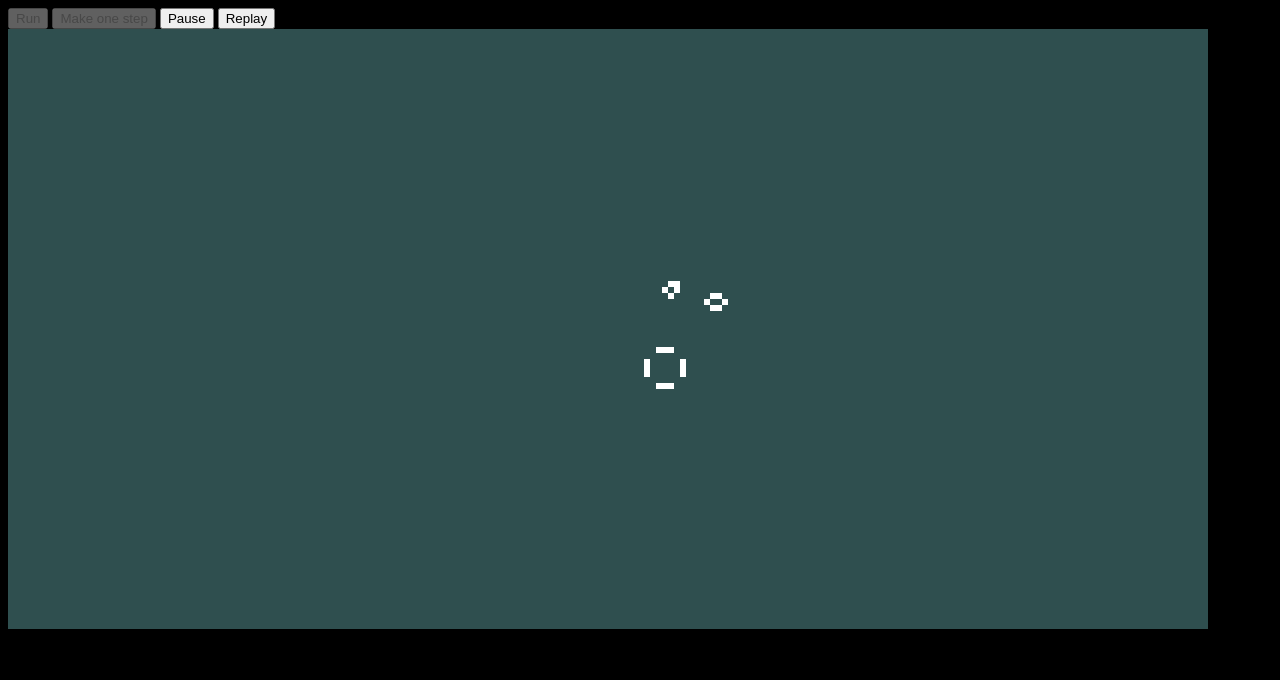
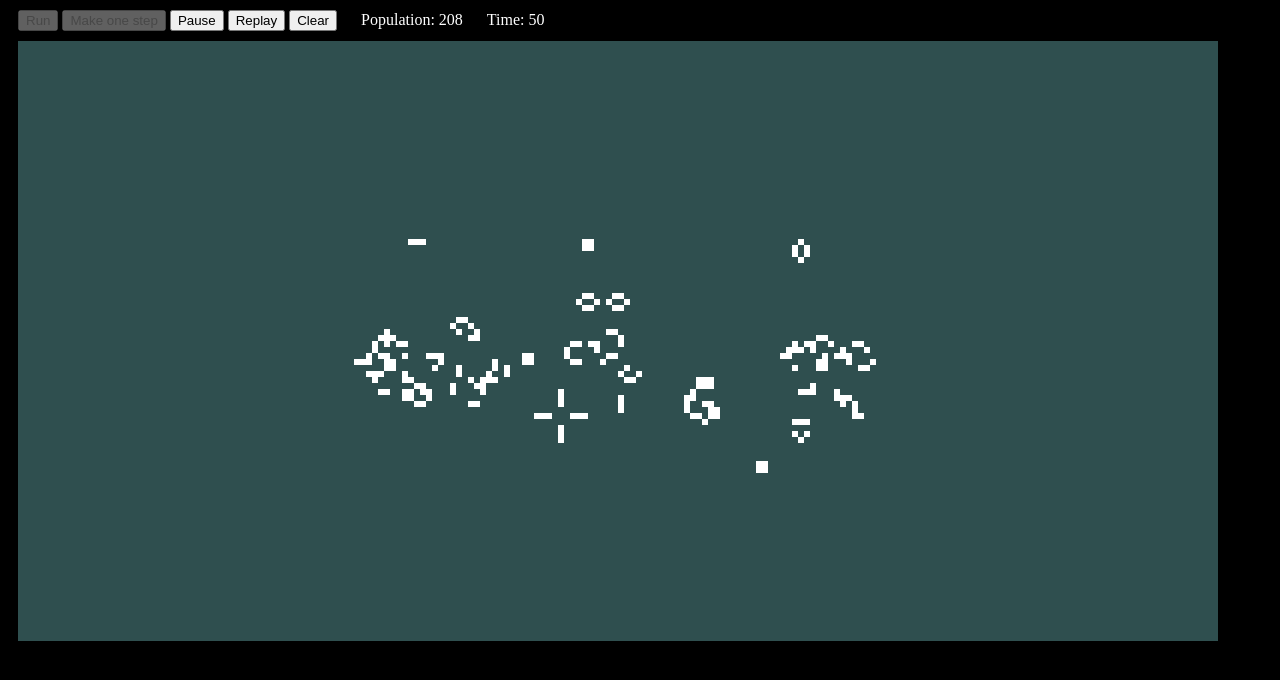
Before and after one commit to Applemoon/game-of-life, a plain HTML site: page index.html in a window 1280 px wide. Drawn offline with Linux system fonts and the light colour scheme.

Commit message:
population, iterations, clear field

```diff
--- a/Game.js
+++ b/Game.js
@@ -7,7 +7,7 @@ field = [];
 updatingArray = [];
 fps = 10;
 isPaused = false;
-initialEmptyPart = 0.4;
+initialEmptyPart = 0.3;
 initialDensity = 0.1;
 cellColor = "white";
 emptyCellColor = "darkslategray";
@@ -27,6 +27,13 @@ pauseBtn = document.getElementById("pause");
 runBtn = document.getElementById("run");
 updateBtns();
 
+population = 0;
+populationLabel = document.getElementById("population");
+
+iterationLabel = document.getElementById("iteration");
+iteration = 0;
+
+
 function start() {
 	field = [];
 	isPaused = false;
@@ -38,14 +45,20 @@ function start() {
 				column > columns * initialEmptyPart &&
 				column < columns * (1 - initialEmptyPart)) {
   				field[row][column] = Math.random() > initialDensity ? 0 : 1;
+  				if (field[row][column] == 1) {
+  					population += 1;
+  				}
   			} else {
   				field[row][column] = 0;
   			}
   			renderCell(row, column);
-			}
+		}
 	}
 
 	timer = setInterval(makeOneStep.bind(this), 1000 / fps);
+
+	iteration = 0;
+	updateIteration();
 };
 
 function renderCell(row, column) {
@@ -88,10 +101,12 @@ function updateCell(row, column) {
 	if (field[row][column] == 0) {
 		if (neibCount == 3) {
 			updatingArray.push([row, column]);
+			population += 1;
 		}
 	} else {
 		if (neibCount != 3 && neibCount != 2) {
 			updatingArray.push([row, column]);
+			population -= 1;
 		}
 	}
 };
@@ -118,6 +133,11 @@ function makeOneStep(force) {
 		}
 		renderCell(row, column);
 	}
+
+	updatePopulation();
+
+	iteration += 1;
+	updateIteration();
 };
 
 function pause() {
@@ -151,13 +171,36 @@ function cellClick(event) {
 
 	if (field[row][column] == 1) {
 		field[row][column] = 0;
+		population -= 1;
 	} else {
 		field[row][column] = 1;
+		population += 1;
 	}
 	renderCell(row, column);
-}
+
+	updatePopulation();
+};
+
+function clearField() {
+	for (var row = 0; row < rows; row++) {
+		field[row] = [];
+		for (var column = 0; column < columns; column++) {
+			field[row][column] = 0;
+			renderCell(row, column);
+		}
+	}
+	population = 0;
+	updatePopulation();
+};
+
+function updatePopulation() {
+	populationLabel.innerHTML = "Population: " + population;
+};
+
+function updateIteration() {
+	iterationLabel.innerHTML = "Time: " + iteration;
+};
 
 
-// вывод времени
-// вывод популяции
-// вынос стилей в index.css и переменных в начало Game.js
+// красивые кнопки
+// отмотка на несколько ходов
--- /dev/null
+++ b/index.css
@@ -0,0 +1,20 @@
+#population {
+	color: white;
+	margin-left: 20px;
+	min-width: 120px;
+}
+
+#iteration {
+	color: white;
+	margin-left: 20px;
+}
+
+#canvas {
+	margin-top: 10px;
+	margin-left: 10px;
+}
+
+#buttons {
+	margin-top: 10px;
+	margin-left: 10px;
+}
--- a/index.html
+++ b/index.html
@@ -5,14 +5,17 @@
 		<link rel="stylesheet" href="index.css">
 	</head>
 	<body onload="start()" style="background-color: black">
-		<button onclick="run();" id="run">Run</button>
-		<button onclick="makeOneStep(true);" id="step">Make one step</button>
-		<button onclick="pause();" id="pause">Pause</button>
-		<button onclick="location.reload();">Replay</button>
+		<div id="buttons">
+			<button onclick="run();" id="run">Run</button>
+			<button onclick="makeOneStep(true);" id="step">Make one step</button>
+			<button onclick="pause();" id="pause">Pause</button>
+			<button onclick="location.reload();">Replay</button>
+			<button onclick="clearField();">Clear</button>
+			<span id="population">Population: -</span>
+			<span id="iteration">Time: -</span>
+		</div>
 
-		<div>
-			<canvas id="canvas" height="200" width="200" style="position: relative;"></canvas>
-		</div>
+		<canvas id="canvas" height="200" width="200" style="position: relative;"></canvas>
 
 		<script src="Game.js"></script>
 	</body>
```
